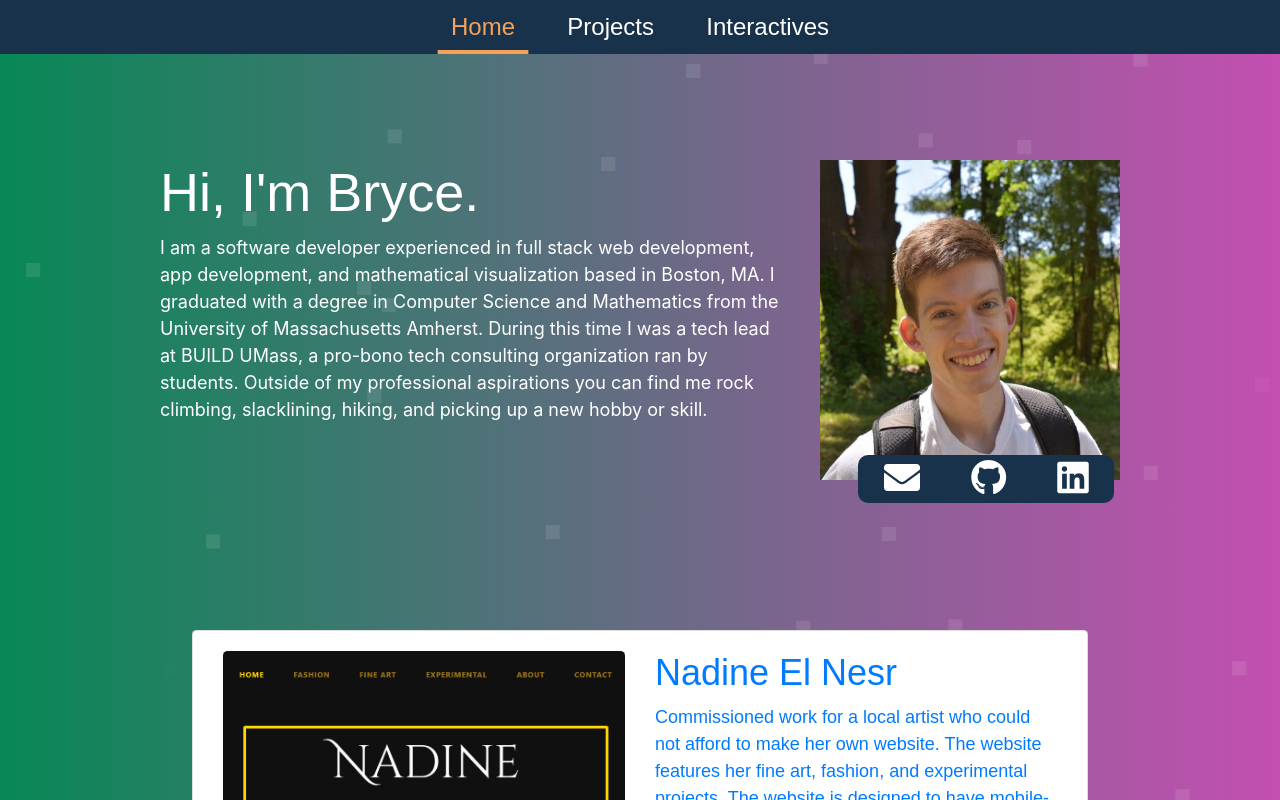
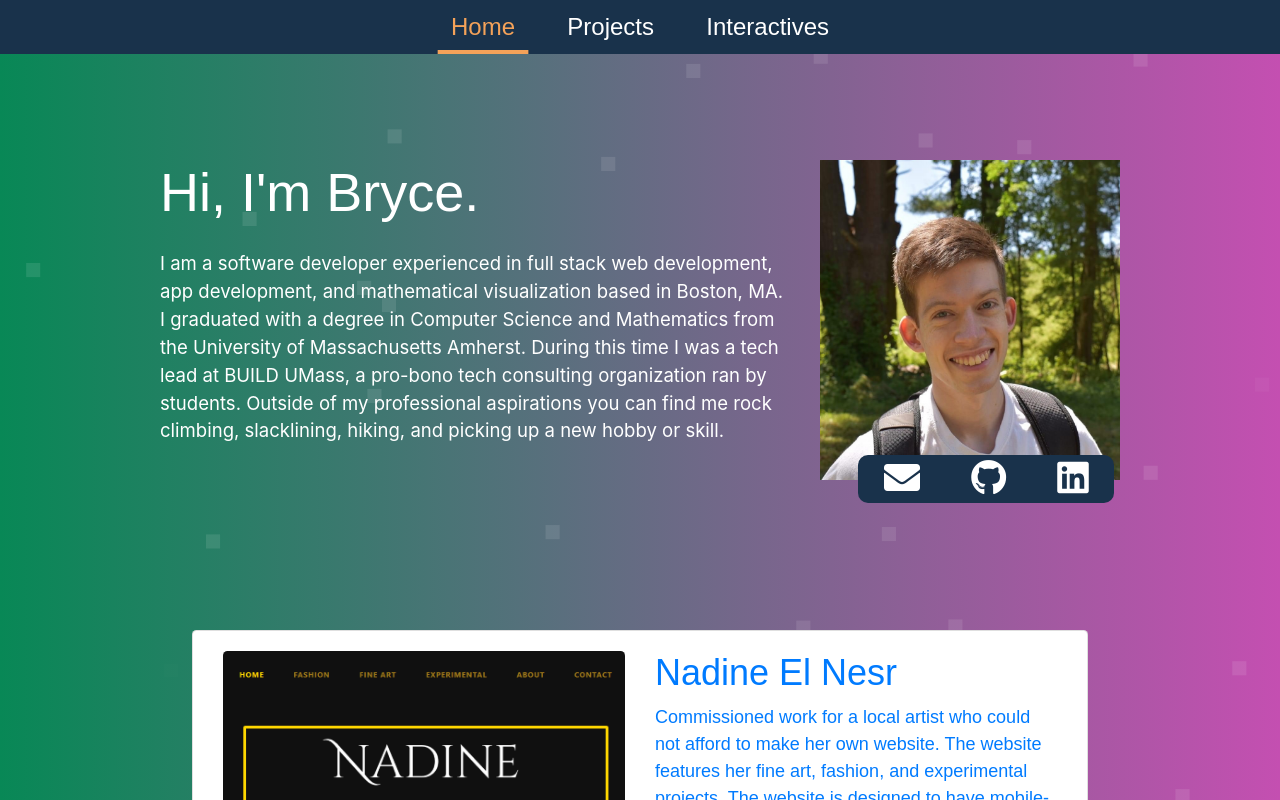
Before and after one commit to bryceparkman/personal-website, a Next.js app: page / in a window 1280 px wide. Shown: the top 800 px of the page. Built offline with nearby package versions, Linux system fonts and the light colour scheme; a web font is replaced by a local one.

Commit message:
Readd styling for bio paragraph

```diff
--- a/pages/index.js
+++ b/pages/index.js
@@ -70,7 +70,7 @@ export default function Home() {
             <Col sm={8} className="ml-auto mr-auto">
               <div>
                 <h1 className={styles.nameHeader}>Hi, I'm Bryce.</h1>
-                <div>
+                <div style={{ fontSize: '1.45vw', marginTop: '2vw' }}>
                   I am a software developer experienced in full stack web development, app development, and mathematical visualization based in Boston, MA. I graduated with a degree
                   in Computer Science and Mathematics from the University of Massachusetts Amherst. During this time I was a tech lead at BUILD UMass, a pro-bono tech consulting
                   organization ran by students. Outside of my professional aspirations you can find me rock climbing, slacklining, hiking, and picking up a new hobby or skill.
```
